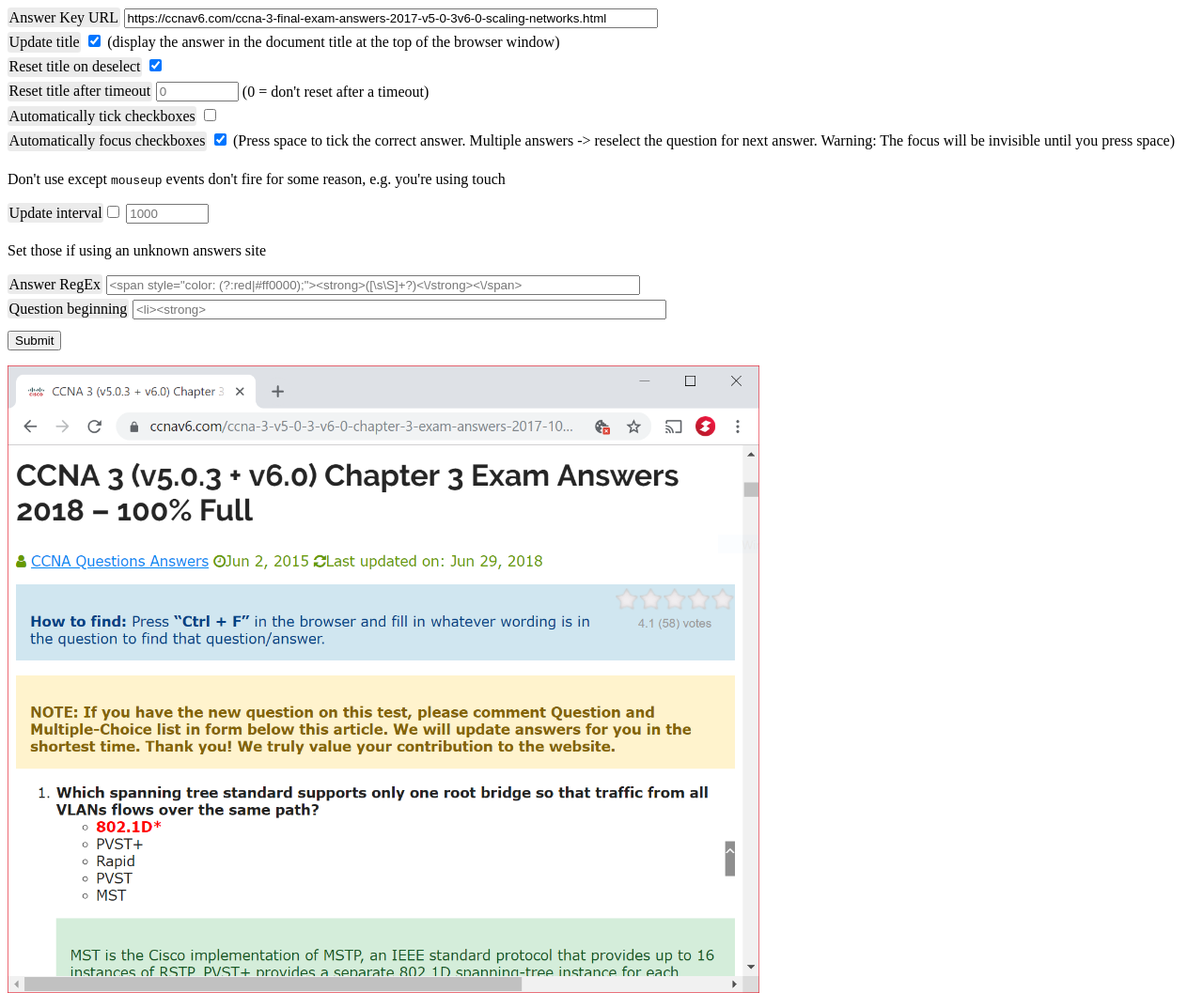
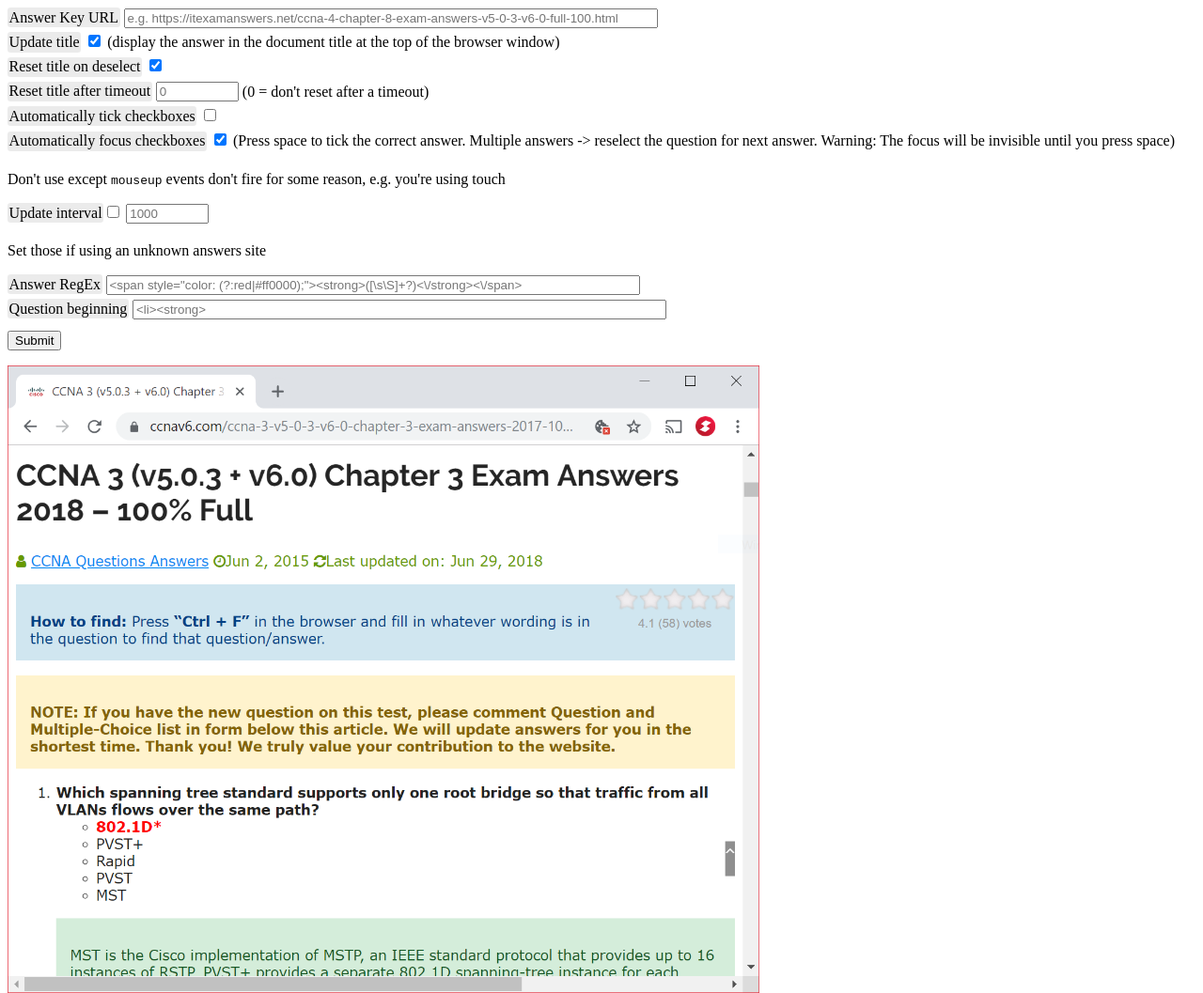
Before and after one commit to sk22/ccna-answer-getter, a website: page index.html in a window 1280 px wide. Shown: the top 1057 px of the page at 94% size. Drawn offline with Linux system fonts and the light colour scheme.

Commit message:
Change input placeholder

```diff
--- a/index.html
+++ b/index.html
@@ -32,7 +32,7 @@
   <body>
     <form action="/script" method="GET">
       <label for="url">Answer Key URL</label>
-      <input type="text" name="url" id="url" value="https://ccnav6.com/ccna-3-final-exam-answers-2017-v5-0-3v6-0-scaling-networks.html">
+      <input type="text" name="url" id="url" placeholder="e.g. https://itexamanswers.net/ccna-4-chapter-8-exam-answers-v5-0-3-v6-0-full-100.html">
       <br>
       <label for="update_title">Update title</label>
       <input type="checkbox" name="update_title" id="update_title" checked>
```
